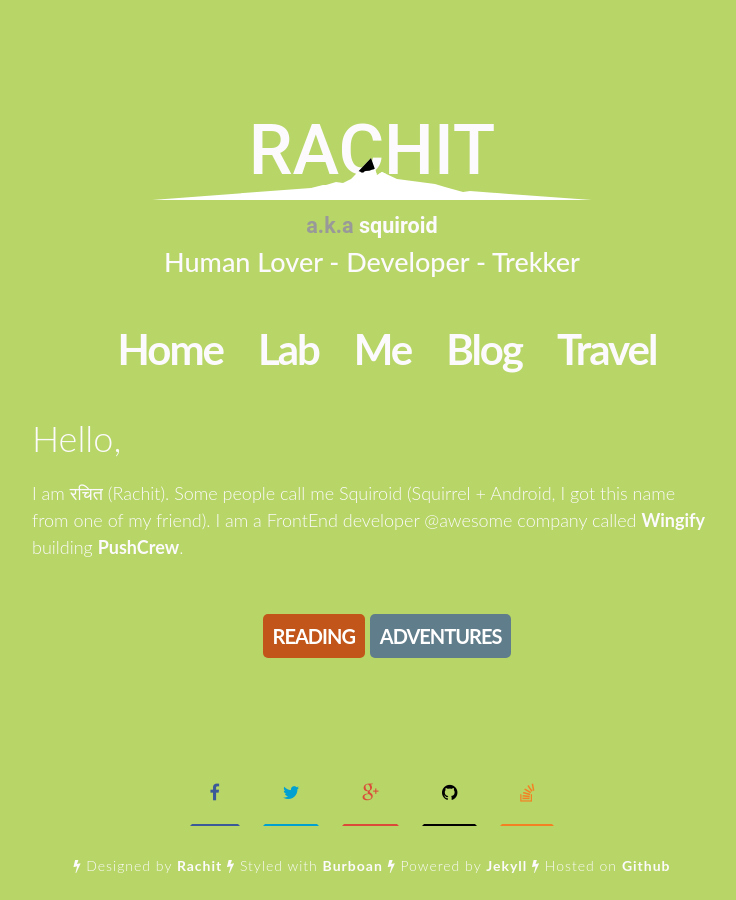
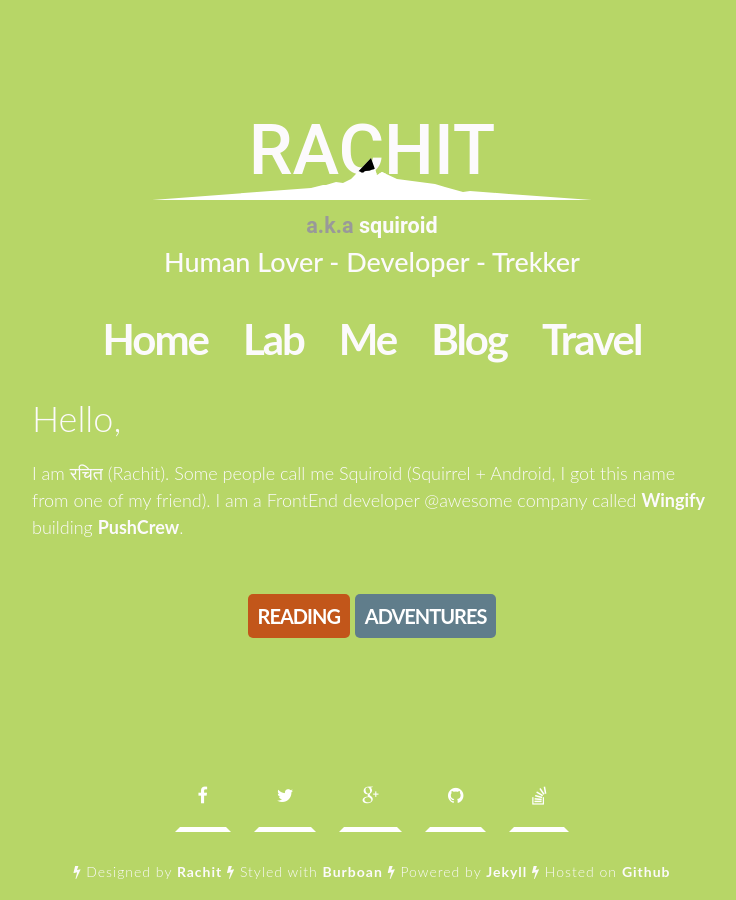
Before and after one commit to rachitGulati/rachitgulati.github.io, a Jekyll site: the page built from me/index.html, in a window 1280 px wide. Shown: the whole page, without its empty margins (268-1004 px from the left). Built offline with Jekyll 4.4.1, drawn with Linux system fonts in a browser that asks for light colours.

Commit message:
Fix the social media icons

```diff
--- a/_sass/_base.scss
+++ b/_sass/_base.scss
@@ -119,9 +119,6 @@
 /**
  * Lists
  */
-ul, ol {
-    margin-left: $spacing-unit;
-}
 
 li {
     > ul,
@@ -155,6 +152,7 @@
     }
 
     &:hover {
+        @include transition(all 2s cubic-bezier(.14,1.13,0,.91));
         color: $background-color;
         border-bottom: 5px solid $base-color;
     }
--- a/_sass/_footer.scss
+++ b/_sass/_footer.scss
@@ -8,14 +8,16 @@
 }
 
 .footer__social a {
-  color: #34495e;
-  border: 2px solid transparent;
+  color: white;
+  border: 5px solid transparent;
+  border-bottom-color: white;
   border-radius: 0%;
   padding: 1em;
   position: relative;
   background: transparent;
   margin:0.5em;
   display:inline-block;
+  @include transition(all 2s cubic-bezier(.14,1.13,0,.91));
 }
 
 .footer__social a:hover {
@@ -23,27 +25,27 @@
   border-radius: 50%;
 }
 
-.footer__social a:nth-child(1) {
+.footer__social a:hover:nth-child(1) {
   color: #3b5998;
   border-bottom-color: #3b5998;
 }
 
-.footer__social a:nth-child(2) {
+.footer__social a:hover:nth-child(2) {
   color: #00a0d1;
   border-bottom-color: #00a0d1;
 }
 
-.footer__social a:nth-child(3) {
+.footer__social a:hover:nth-child(3) {
   color: #db4a39;
   border-bottom-color: #db4a39;
 }
 
-.footer__social a:nth-child(4) {
+.footer__social a:hover:nth-child(4) {
   color: #000;
   border-bottom-color: #000;
 }
 
-.footer__social a:nth-child(5) {
+.footer__social a:hover:nth-child(5) {
   color: #F48024;
   border-bottom-color: #F48024;
 }
--- a/_sass/_layout.scss
+++ b/_sass/_layout.scss
@@ -169,7 +169,7 @@
  * Page content
  */
 .page-content {
-    padding: $spacing-unit / 2 0;
+    padding: $spacing-unit / 6 0;
 }
 
 .page-heading {
--- a/_sass/_nav.scss
+++ b/_sass/_nav.scss
@@ -48,7 +48,7 @@
 .nav__menu{
 	list-style-type:none;
 	text-align:center;
-	margin-top:20px;
+	margin-top:10px;
 }
 .nav__menu li{
 	display:inline;
```
